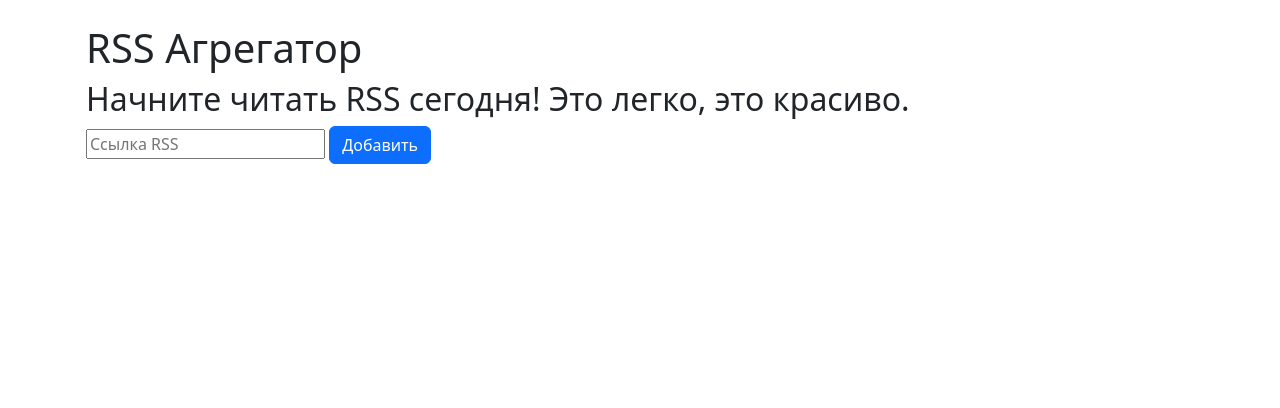
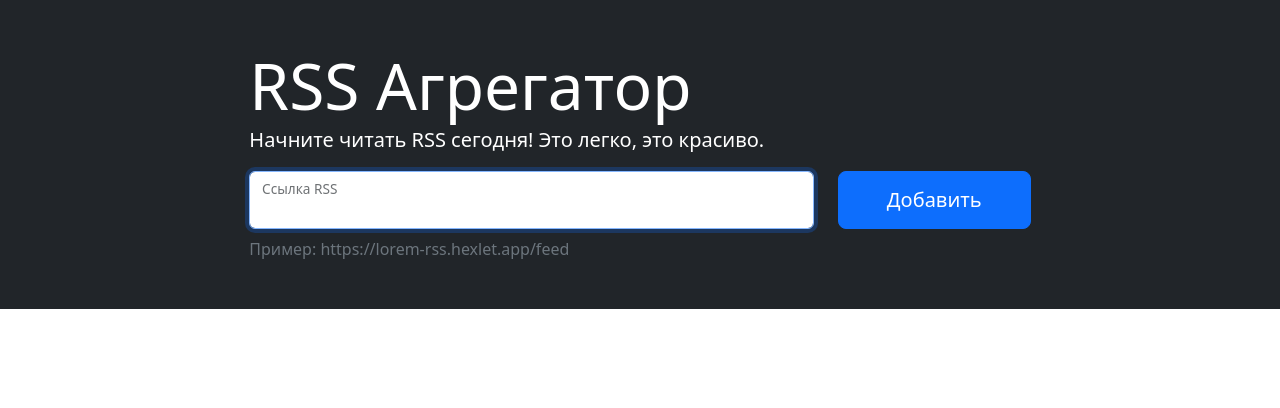
Before and after one commit to bitter-brain/frontend-project-11, a website built with Vite: page src/index.html in a window 1280 px wide. Built offline with nearby package versions, Linux system fonts and the light colour scheme.

Commit message:
add modal layout

```diff
--- a/src/index.html
+++ b/src/index.html
@@ -6,12 +6,58 @@
   <title>RSS Агрегатор</title>
 </head>
 <body>
-<div class="container py-4 px-3 mx-auto">
-  <h1>RSS Агрегатор</h1>
-  <h2>Начните читать RSS сегодня! Это легко, это красиво.</h2>
-  <input type="url" placeholder="Ссылка RSS" />
-  <button class="btn btn-primary">Добавить</button>
-</div>
-<script type="module" src="./js/main.js"></script>
+  <div class="d-flex flex-column">
+    <div class="modal fade" id="modal" tabindex="-1" aria-labelledby="modal" aria-hidden="true" role="dialog">
+      <div class="modal-dialog" role="document">
+        <div class="modal-content">
+          <div class="modal-header">
+            <h5 class="modal-title"></h5>
+            <button type="button" class="btn-close close" data-bs-dismiss="modal" aria-label="Close"></button>
+          </div>
+          <div class="modal-body text-break"></div>
+          <div class="modal-footer">
+            <a class="btn btn-primary full-article" href="#" role="button" target="_blank" rel="noopener noreferrer">
+              Читать полностью
+            </a>
+            <button type="button" class="btn btn-secondary" data-bs-dismiss="modal">Закрыть</button>
+          </div>
+        </div>
+      </div>
+    </div>
+  </div>
+    <main class="flex-grow-1">
+      <section class="container-fluid bg-dark p-5">
+        <div class="row">
+          <div class="col-md-10 col-lg-8 mx-auto text-white">
+            <h1 class="display-3 mb-0">RSS Агрегатор</h1>
+            <p class="lead">Начните читать RSS сегодня! Это легко, это красиво.</p>
+            <form class="rss-form" action="">
+              <div class="row">
+                <div class="col">
+                  <div class="form-floating">
+                    <input id="url-input" autofocus="" required="" name="url" aria-label="url" class="form-control w-100" placeholder="ссылка RSS" autocomplete="off" />
+                    <label for="url-input" id="label-url">Ссылка RSS</label>
+                  </div>
+                </div>
+                <div class="col-auto">
+                  <button type="submit" aria-label="add" class="h-100 btn btn-lg btn-primary px-sm-5">Добавить</button>
+                </div>
+              </div>
+            </form>
+            <p class="mt-2 mb-0 text-secondary">Пример: https://lorem-rss.hexlet.app/feed</p>
+            <p class="feedback m-0 position-absolute small"></p>
+          </div>
+        </div>
+      </section>
+      <section class="container-fluid container-xxl p-5">
+        <div class="row">
+          <div class="col-md-10 col-lg-8 order-1 mx-auto posts">
+          </div>
+          <div class="col-md-10 col-lg-4 mx-auto order-0 order-lg-1 feeds">
+          </div>
+        </div>
+      </section>
+    </main>
+  <script type="module" src="./js/main.js"></script>
 </body>
 </html>
```
